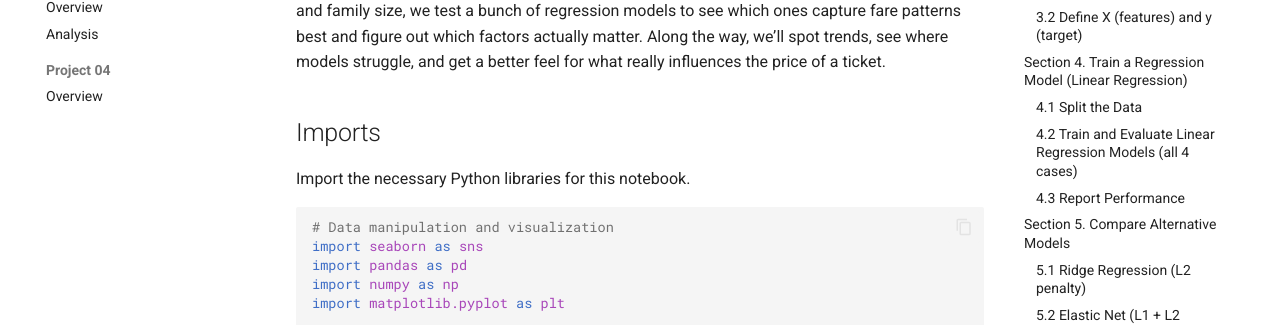
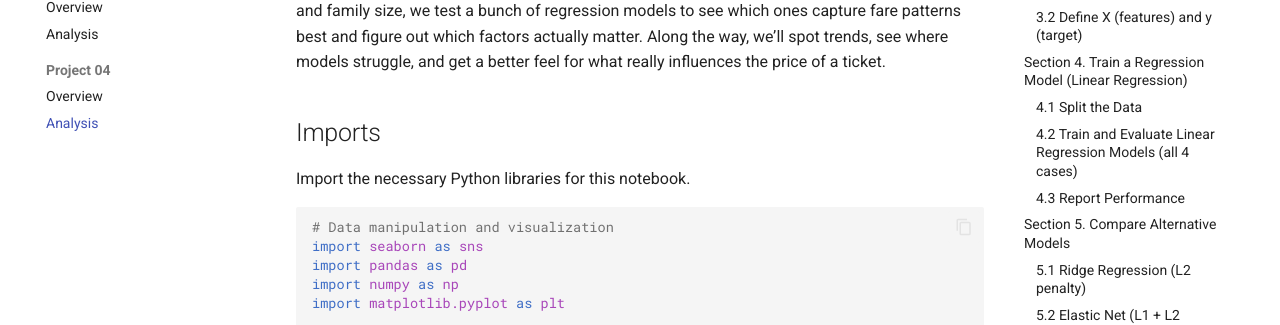
Before and after one commit to abeaderstadt/applied-ml-beaderstadt, an MkDocs documentation site: the page built from docs/project04/EXAMPLE_ANALYSIS.md, in a window 1280 px wide and 900 px high. Shown: the part 391-716 px from the top of the window. Built offline with MkDocs 1.6.1 and Material for MkDocs 9.7.7, drawn with Linux system fonts in a browser that asks for light colours; comment, search, counter and statistics services are not loaded.

Commit message:
Update  Mkdocs

```diff
--- a/mkdocs.yml
+++ b/mkdocs.yml
@@ -70,3 +70,4 @@ nav:
       - Analysis: project03/EXAMPLE_ANALYSIS.md
   - Project 04:
       - Overview: project04/README.md
+      - Analysis: project04/EXAMPLE_ANALYSIS.md
```
